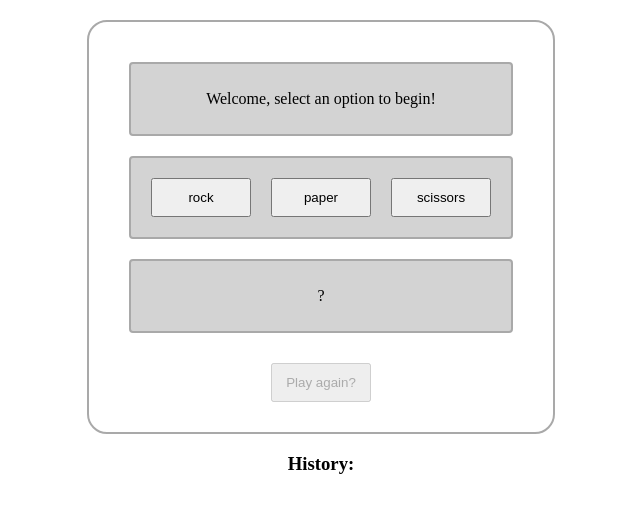
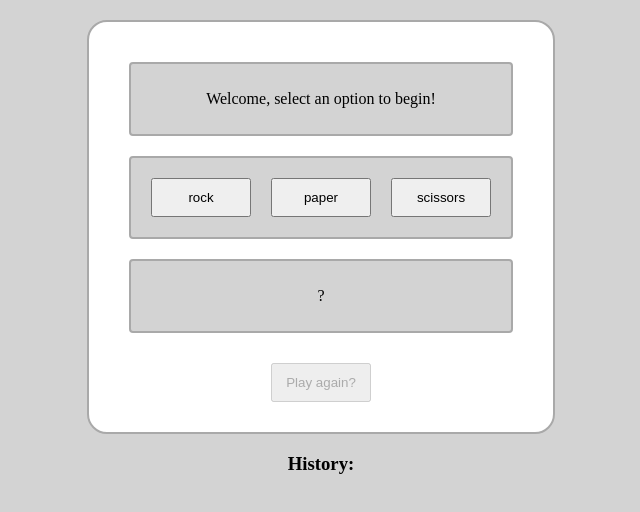
Before and after one commit to HarryEmmett/Rock-Paper-Scissors, a plain HTML site: page index.html in a window 1280 px wide. Shown: the whole page, without its empty margins (319-959 px from the left). Drawn offline with Linux system fonts and the light colour scheme.

Commit message:
fix some styles

```diff
--- a/style.css
+++ b/style.css
@@ -2,11 +2,12 @@ html,
 body {
   margin: 0;
   height: 100%;
+  width: 100%;
   text-align: center;
   display: flex;
   align-items: center;
   flex-direction: column;
-  padding-top: 10px;
+  background-color: lightgray;
 }
 
 #reset-button {
@@ -32,6 +33,7 @@ button {
 }
 
 .container {
+  margin-top: 20px;
   padding: 20px 20px 20px 20px;
   background-color: white;
   border: 2px solid darkgray;
```
